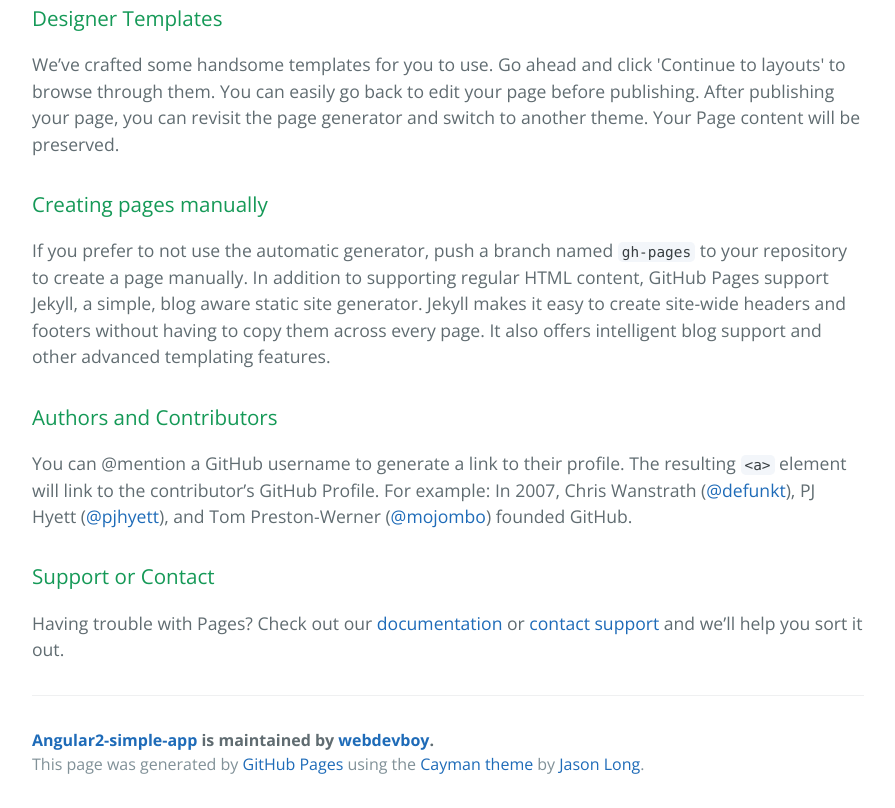
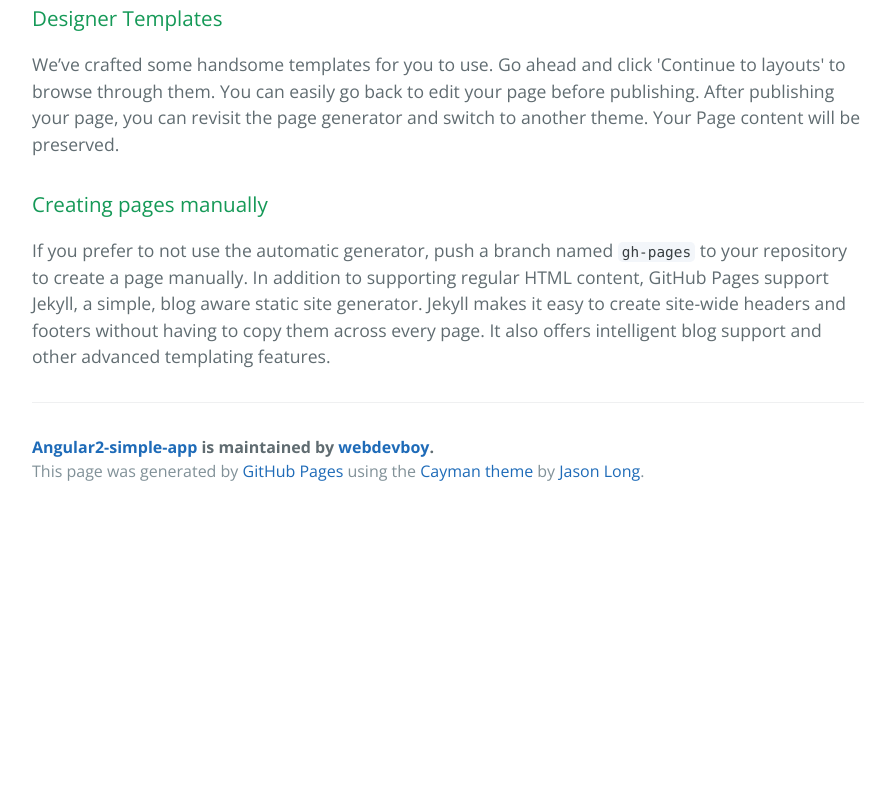
Before and after one commit to meandevstar/angular2-simple-app, a plain HTML site: page index.html in a window 1280 px wide. Shown: the part 598-1406 px from the top of the page, without its empty margins (192-1087 px from the left). After the commit the page ends 1113 px from the top, so only its background shows below. Drawn offline with nearby package versions, Linux system fonts and the light colour scheme.

```diff
--- a/index.html
+++ b/index.html
@@ -34,16 +34,6 @@
 
 <p>If you prefer to not use the automatic generator, push a branch named <code>gh-pages</code> to your repository to create a page manually. In addition to supporting regular HTML content, GitHub Pages support Jekyll, a simple, blog aware static site generator. Jekyll makes it easy to create site-wide headers and footers without having to copy them across every page. It also offers intelligent blog support and other advanced templating features.</p>
 
-<h3>
-<a id="authors-and-contributors" class="anchor" href="#authors-and-contributors" aria-hidden="true"><span aria-hidden="true" class="octicon octicon-link"></span></a>Authors and Contributors</h3>
-
-<p>You can @mention a GitHub username to generate a link to their profile. The resulting <code>&lt;a&gt;</code> element will link to the contributor’s GitHub Profile. For example: In 2007, Chris Wanstrath (<a href="https://github.com/defunkt" class="user-mention">@defunkt</a>), PJ Hyett (<a href="https://github.com/pjhyett" class="user-mention">@pjhyett</a>), and Tom Preston-Werner (<a href="https://github.com/mojombo" class="user-mention">@mojombo</a>) founded GitHub.</p>
-
-<h3>
-<a id="support-or-contact" class="anchor" href="#support-or-contact" aria-hidden="true"><span aria-hidden="true" class="octicon octicon-link"></span></a>Support or Contact</h3>
-
-<p>Having trouble with Pages? Check out our <a href="https://help.github.com/pages">documentation</a> or <a href="https://github.com/contact">contact support</a> and we’ll help you sort it out.</p>
-
       <footer class="site-footer">
         <span class="site-footer-owner"><a href="https://github.com/webdevboy/angular2-simple-app">Angular2-simple-app</a> is maintained by <a href="https://github.com/webdevboy">webdevboy</a>.</span>
 
```
Also changed, not shown: params.json (+1 -1 lines).
